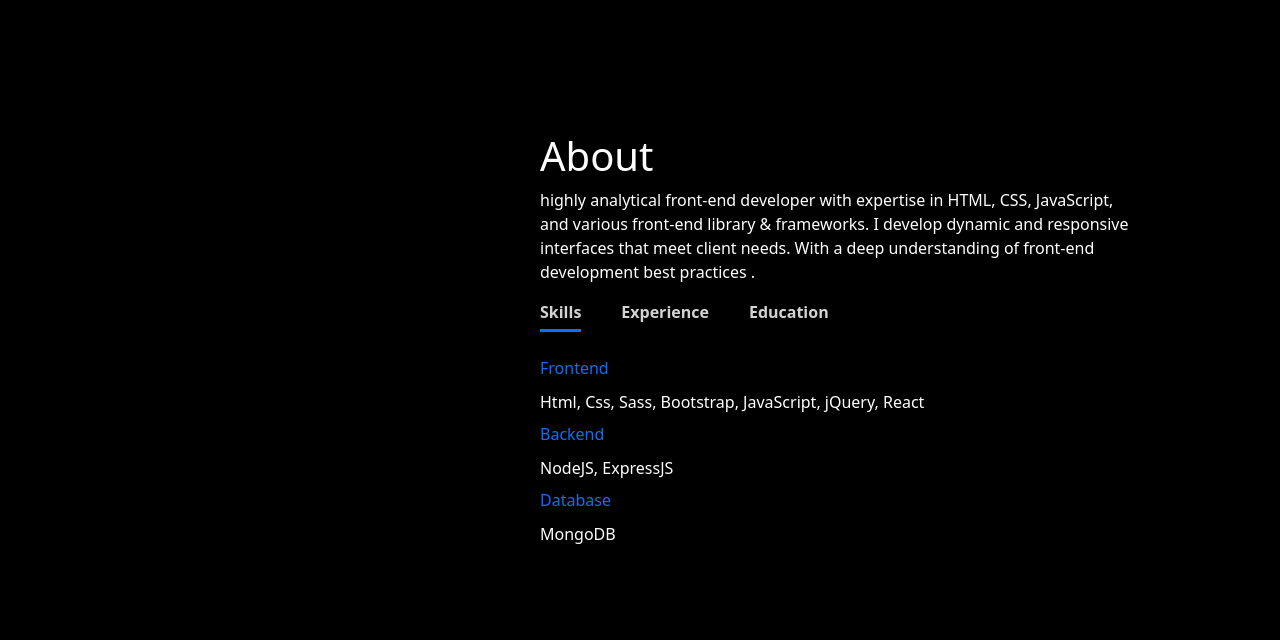
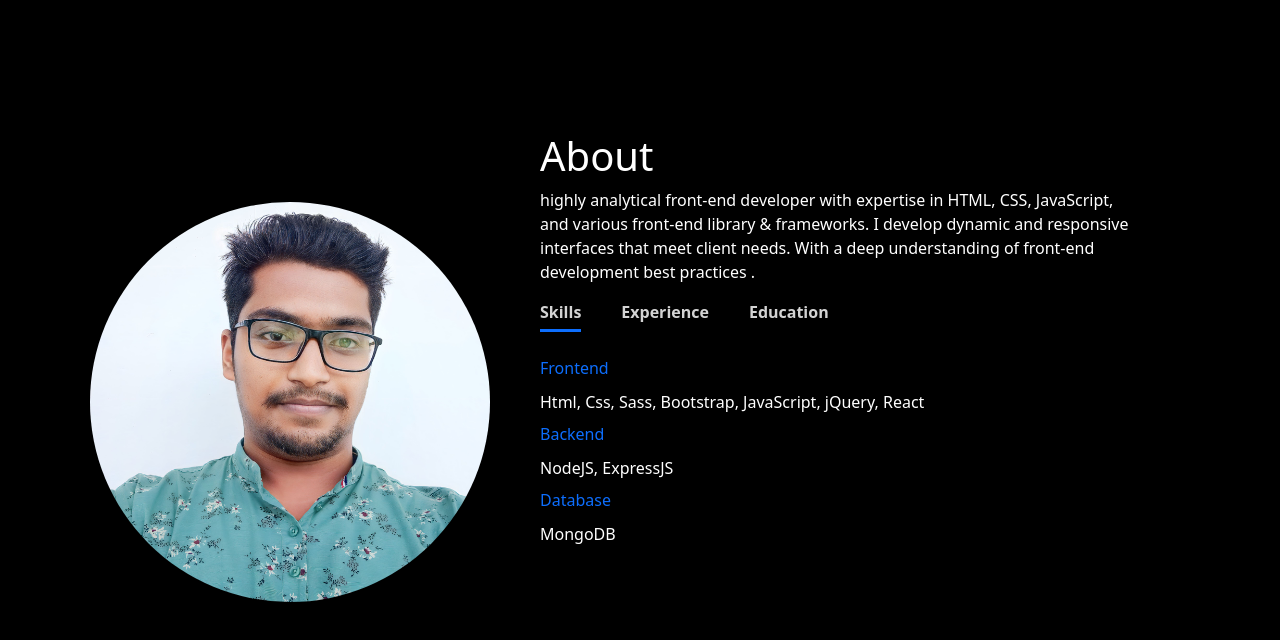
Before and after one commit to chintamanichoudhury/my-portfolio, a plain HTML site: page index.html in a window 1280 px wide. Shown: the part 598-1238 px from the top of the page. Drawn offline with nearby package versions, Linux system fonts and the light colour scheme.

Commit message:
changes in index.scss

```diff
--- a/src/styles/index.scss
+++ b/src/styles/index.scss
@@ -121,7 +121,7 @@ section{
             width: 400px;
             border-radius: 400px;
             overflow: hidden;
-            background-image: url("public/images/my-pic.jpg");
+            background-image: url("../../public/images/my-pic.jpg");
             background-size: cover;
             background-position: center center;
         }
```
Also changed, not shown: src/styles/index.css.
